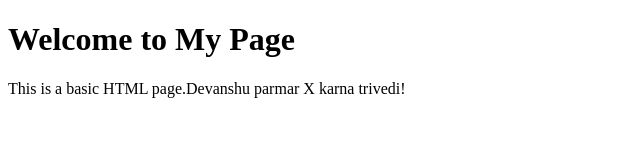
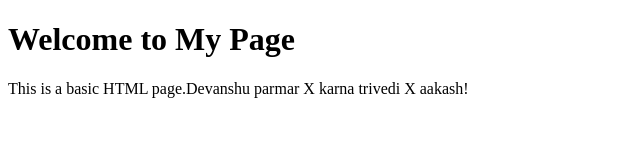
Before and after one commit to DevKrishna009/Jenkins-Testing, a plain HTML site: page index.html in a window 1280 px wide. Shown: the full height of the page, 0-640 px from the left. Drawn offline with Linux system fonts and the light colour scheme.

Commit message:
Update index.html

```diff
--- a/index.html
+++ b/index.html
@@ -5,6 +5,6 @@
 </head>
 <body>
     <h1>Welcome to My Page</h1>
-    <p>This is a basic HTML page.Devanshu parmar X karna trivedi!</p>
+    <p>This is a basic HTML page.Devanshu parmar X karna trivedi X aakash!</p>
 </body>
 </html>
```
